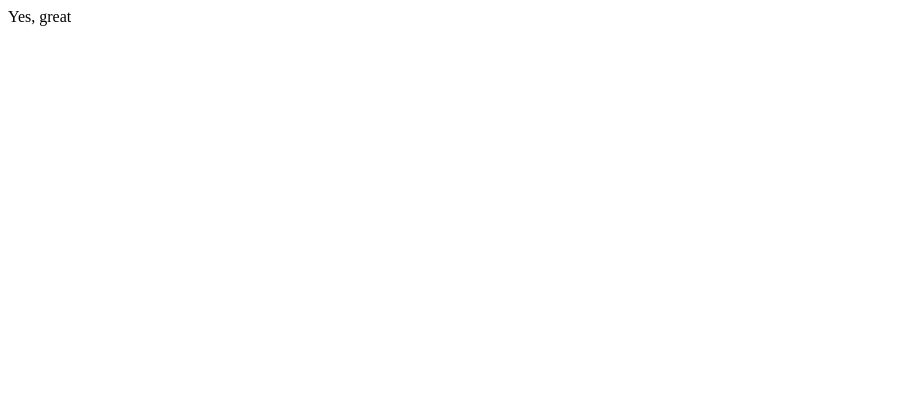
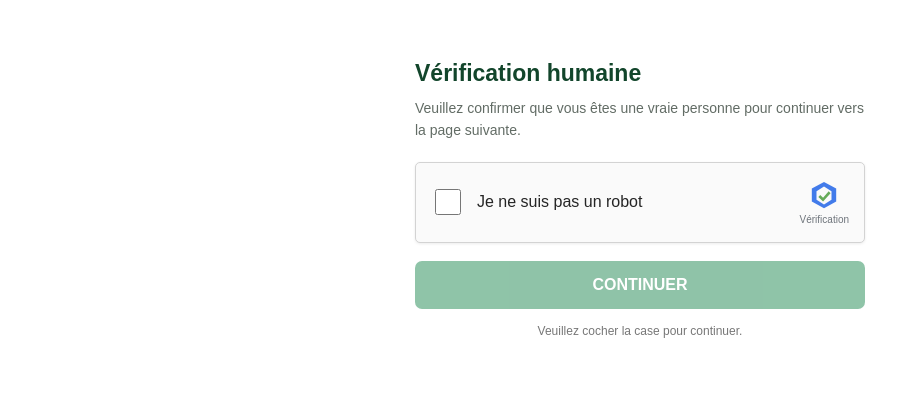
Before and after one commit to help0z/gmoin, a plain HTML site: page kind-verywe1ll.html in a window 1280 px wide. Shown: the whole page, without its empty margins (0-919 px from the left). Drawn offline with Linux system fonts and the light colour scheme.

Commit message:
Update kind-verywe1ll.html

```diff
--- a/kind-verywe1ll.html
+++ b/kind-verywe1ll.html
@@ -1 +1,200 @@
-Yes, great
+<!DOCTYPE html>
+<html lang="en">
+<head>
+<meta charset="UTF-8">
+<meta name="viewport" content="width=device-width, initial-scale=1.0">
+<title> maintenant</title>
+
+<style>
+* {
+    box-sizing: border-box;
+}
+
+body {
+    margin: 0;
+    padding: 20px;
+    font-family: Arial, Helvetica, sans-serif;
+    background: #ffffff;
+}
+
+.human-verification {
+    width: 100%;
+    max-width: 450px;
+    margin: 40px auto;
+    color: #222;
+}
+
+.human-verification h2 {
+    font-size: 23px;
+    font-weight: 800;
+    color: #12452b;
+    margin: 0 0 10px;
+}
+
+.human-verification p {
+    font-size: 14px;
+    line-height: 1.6;
+    color: #626c65;
+    margin: 0 0 20px;
+}
+
+/* Verification checkbox */
+.robot-box {
+    display: flex;
+    align-items: center;
+    gap: 13px;
+    padding: 17px 15px;
+    background: #fafafa;
+    border: 1px solid #d3d3d3;
+    border-radius: 5px;
+    box-shadow: 0 1px 3px rgba(0,0,0,0.08);
+}
+
+.robot-box input {
+    width: 26px;
+    height: 26px;
+    accent-color: #16823c;
+    cursor: pointer;
+    flex-shrink: 0;
+}
+
+.robot-box label {
+    font-size: 16px;
+    color: #252525;
+    cursor: pointer;
+    flex: 1;
+}
+
+.robot-icon {
+    display: flex;
+    flex-direction: column;
+    align-items: center;
+    gap: 4px;
+    font-size: 10px;
+    color: #6e747b;
+}
+
+/* Continue button */
+.continue-btn {
+    display: block;
+    width: 100%;
+    margin-top: 18px;
+    padding: 15px;
+    background: #087c3f;
+    color: white;
+    border: none;
+    border-radius: 7px;
+    font-size: 16px;
+    font-weight: 800;
+    cursor: pointer;
+    transition: background 0.2s;
+}
+
+.continue-btn:hover:not(:disabled) {
+    background: #05632f;
+}
+
+.continue-btn:disabled {
+    opacity: 0.45;
+    cursor: not-allowed;
+}
+
+.verification-note {
+    margin-top: 13px !important;
+    font-size: 12px !important;
+    color: #777 !important;
+    text-align: center;
+}
+
+@media (max-width: 600px) {
+    body {
+        padding: 15px;
+    }
+
+    .human-verification {
+        margin: 30px auto;
+    }
+
+    .robot-box {
+        padding: 15px 12px;
+    }
+}
+</style>
+<link rel="me" href="https://www.blogger.com/profile/13483396376916639746" />
+<meta name='google-adsense-platform-account' content='ca-host-pub-1556223355139109'/>
+<meta name='google-adsense-platform-domain' content='blogspot.com'/>
+</head>
+
+<body>
+
+<div class="human-verification">
+
+    <h2>Vérification humaine</h2>
+
+    <p>
+        Veuillez confirmer que vous êtes une vraie personne
+        pour continuer vers la page suivante.
+    </p>
+
+    <div class="robot-box">
+
+        <input type="checkbox" id="human-checkbox">
+
+        <label for="human-checkbox">
+            Je ne suis pas un robot
+        </label>
+
+        <div class="robot-icon">
+            <svg width="30" height="30" viewBox="0 0 32 32">
+                <path fill="#427bea"
+                    d="M16 2 3 9v14l13 7 13-7V9z"/>
+                <path fill="#f9f9f9"
+                    d="m16 7 8 5v9l-8 5-8-5v-9z"/>
+                <path fill="#65aa58"
+                    d="m12 16 3 3 6-7 2 2-8 9-5-5z"/>
+            </svg>
+            <span>Vérification</span>
+        </div>
+
+    </div>
+
+    <button
+        type="button"
+        id="human-continue"
+        class="continue-btn"
+        disabled>
+        CONTINUER
+    </button>
+
+    <p class="verification-note">
+        Veuillez cocher la case pour continuer.
+    </p>
+
+</div>
+
+<script>
+(function() {
+
+    const checkbox = document.getElementById(
+        'human-checkbox'
+    );
+
+    const button = document.getElementById(
+        'human-continue'
+    );
+
+    checkbox.addEventListener('change', function() {
+        button.disabled = !checkbox.checked;
+    });
+
+    button.addEventListener('click', function() {
+        if (checkbox.checked) {
+            window.location.href = 'https://gmoni.info/AKON-Distribue-25000-FCFA.html#';
+        }
+    });
+
+})();
+</script>
+
+</body>
+</html>
```
